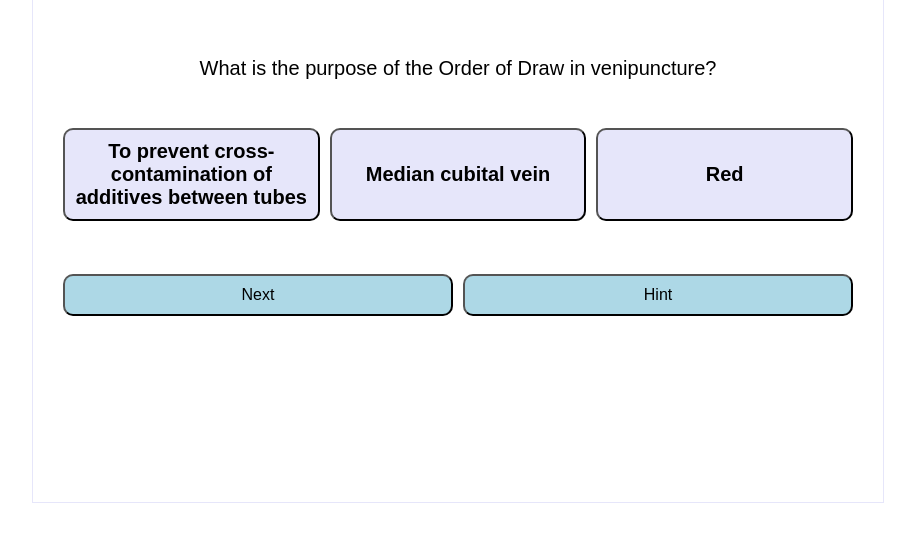
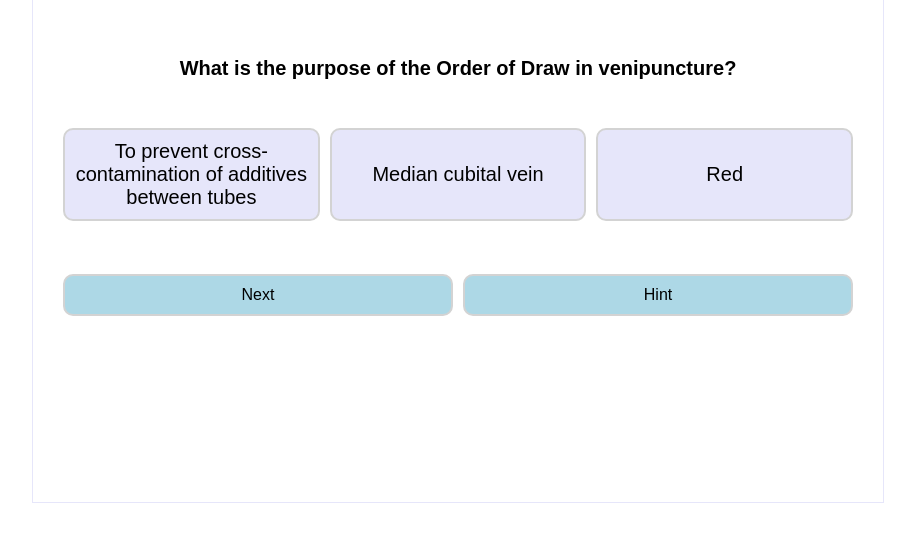
Before and after one commit to joehalls605/Phlebotomy-Quiz, a plain HTML site: page index.html in a window 1280 px wide. Shown: the part 213-754 px from the top of the page, without its empty margins (182-1097 px from the left). Drawn offline with Linux system fonts and the light colour scheme; a script that the page names is missing.

Commit message:
More styling tweaks

```diff
--- a/style.css
+++ b/style.css
@@ -7,6 +7,11 @@ body {
     height: 100vh;
     font-family: Sans-serif;
     flex-direction: column;
+}
+
+#question{
+    font-weight: bold;
+    font-size: 20px;
 }
 
 .score {
@@ -39,6 +44,7 @@ body {
     justify-content: space-between;
 
 
+
 }
 
 .button-container {
@@ -50,11 +56,12 @@ body {
 button {
     background-color: lavender;
     font-size: 20px;
-    font-weight: bold;
     padding: 10px;
     margin: 5px;
     width: 100%;
+    border: 2px solid lightgray;
     border-radius: 10px;
+
 }
 
 #next-btn{
@@ -65,7 +72,7 @@ button {
     width: 100%;
     border-radius: 10px;
     font-weight: normal;
-
+    border: 2px solid lightgrey;
 }
 #hint-btn{
     background-color:lightblue;
@@ -75,6 +82,7 @@ button {
     width: 100%;
     border-radius: 10px;
     font-weight: normal;
+    border: 2px solid lightgrey;
 }
 
 
```
